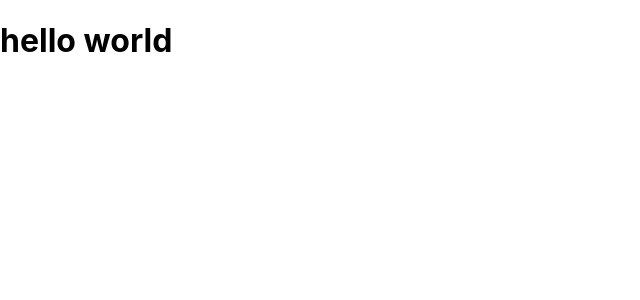
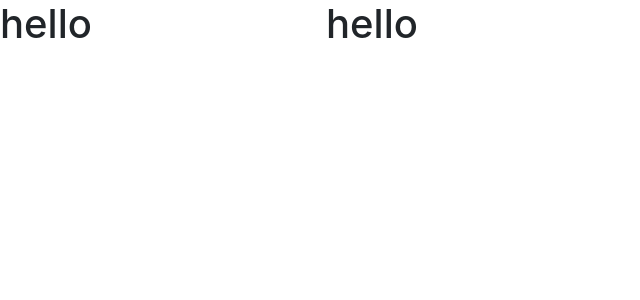
Before and after one commit to Dharaneesh2000/Cornerstohn, a React (Create React App) app: page / in a window 1280 px wide. Shown: the top 300 px of the page, without its empty margins (0-640 px from the left). Built offline with nearby package versions, Linux system fonts and the light colour scheme.

Commit message:
logo update

```diff
--- a/public/index.html
+++ b/public/index.html
@@ -2,14 +2,14 @@
 <html lang="en">
   <head>
     <meta charset="utf-8" />
-    <link rel="icon" href="%PUBLIC_URL%/favicon.ico" />
+    <link rel="icon" href="cornerstohn logooo.png" />
     <meta name="viewport" content="width=device-width, initial-scale=1" />
     <meta name="theme-color" content="#000000" />
     <meta
       name="description"
       content="Web site created using create-react-app"
     />
-    <link rel="apple-touch-icon" href="%PUBLIC_URL%/logo192.png" />
+    <link rel="apple-touch-icon" href="cornerstohn logooo.png" />
     <!--
       manifest.json provides metadata used when your web app is installed on a
       user's mobile device or desktop. See https://developers.google.com/web/fundamentals/web-app-manifest/
@@ -24,7 +24,29 @@
       work correctly both with client-side routing and a non-root public URL.
       Learn how to configure a non-root public URL by running `npm run build`.
     -->
-    <title>React App</title>
+    <title>Cornerstohn</title>
+    <!-- Bootstrap 5 css -->
+    <link href="https://cdn.jsdelivr.net/npm/bootstrap@5.0.2/dist/css/bootstrap.min.css" rel="stylesheet"
+      integrity="sha384-EVSTQN3/azprG1Anm3QDgpJLIm9Nao0Yz1ztcQTwFspd3yD65VohhpuuCOmLASjC" crossorigin="anonymous">
+
+    <!-- Bootstrap 5 js -->
+    <script src="https://cdn.jsdelivr.net/npm/bootstrap@5.0.2/dist/js/bootstrap.bundle.min.js"
+      integrity="sha384-MrcW6ZMFYlzcLA8Nl+NtUVF0sA7MsXsP1UyJoMp4YLEuNSfAP+JcXn/tWtIaxVXM"
+      crossorigin="anonymous"></script>
+
+    <!-- Bootstrap 5 icons -->
+    <link rel="stylesheet" href="https://cdn.jsdelivr.net/npm/bootstrap-icons@1.3.0/font/bootstrap-icons.css">
+
+    <!-- jQuery link -->
+    <script src="http://code.jquery.com/jquery-1.11.1.min.js"></script>
+
+
+    <style>
+      body {
+        font-family: "'poppins', sans-serif";
+      }
+    </style>
+
   </head>
   <body>
     <noscript>You need to enable JavaScript to run this app.</noscript>
--- a/src/Login/Login.js
+++ b/src/Login/Login.js
@@ -7,8 +7,13 @@ function Login() {
     }
     console.log(isAdmin)
     return (
-        <div>
-            <h1>hello world</h1>
+        <div className="row">
+            <div className="col-3">
+            <h1>hello</h1>
+            </div>
+            <div className="col-9">
+            <h1>hello</h1>
+            </div>
         </div>
     );
 }
```
Also changed, not shown: public/cornerstohn logooo.png (added).
